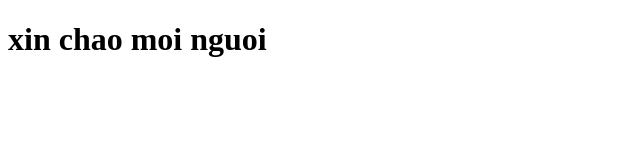
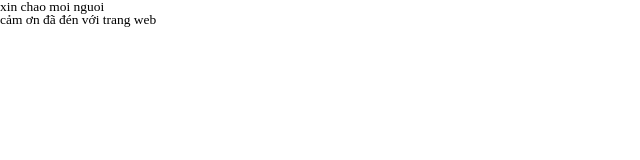
Before and after one commit to xuanphan1i/project1, a plain HTML site: page index.html in a window 1280 px wide. Shown: the whole page, without its empty margins (0-640 px from the left). Drawn offline with Linux system fonts and the light colour scheme.

Commit message:
p2 dung base du an

```diff
--- /dev/null
+++ b/accset/css/reset.css
@@ -0,0 +1,56 @@
+/* ta  CẦN CSS VÌ
+	 CÁC THẺ CÓ CÁC THUỘC TÍNH MẶC ĐỊNH, VIDU H1: MAGIN :20PX,.....
+	ĐC TRÌNH DUYỆT TỰ ĐỌNG THÊM VÀO
+	NÊN CẦN RESET
+*/
+
+
+
+/* http://meyerweb.com/eric/tools/css/reset/
+   v2.0 | 20110126
+   License: none (public domain)
+*/
+
+html, body, div, span, applet, object, iframe,
+h1, h2, h3, h4, h5, h6, p, blockquote, pre,
+a, abbr, acronym, address, big, cite, code,
+del, dfn, em, img, ins, kbd, q, s, samp,
+small, strike, strong, sub, sup, tt, var,
+b, u, i, center,
+dl, dt, dd, ol, ul, li,
+fieldset, form, label, legend,
+table, caption, tbody, tfoot, thead, tr, th, td,
+article, aside, canvas, details, embed,
+figure, figcaption, footer, header, hgroup,
+menu, nav, output, ruby, section, summary,
+time, mark, audio, video {
+	margin: 0;
+	padding: 0;
+	border: 0;
+	font-size: 100%;
+	font: inherit;
+	vertical-align: baseline;
+}
+/* HTML5 display-role reset for older browsers */
+article, aside, details, figcaption, figure,
+footer, header, hgroup, menu, nav, section {
+	display: block;
+}
+body {
+	line-height: 1;
+}
+ol, ul {
+	list-style: none;
+}
+blockquote, q {
+	quotes: none;
+}
+blockquote:before, blockquote:after,
+q:before, q:after {
+	content: '';
+	content: none;
+}
+table {
+	border-collapse: collapse;
+	border-spacing: 0;
+}
--- /dev/null
+++ b/accset/css/style.css
@@ -0,0 +1,13 @@
+*{
+   box-sizing: border-box;
+}
+
+html{
+    font-size: 52.6%;
+    /* dat font nay de doi kich
+     thuoc cho de tinh toan */
+}
+
+body{
+    font-size: 1.6rem;
+}
--- a/index.html
+++ b/index.html
@@ -4,8 +4,13 @@
     <meta charset="UTF-8">
     <meta name="viewport" content="width=device-width, initial-scale=1.0">
     <title>Document xuan</title>
+    <!-- link reset -->
+    <link rel="stylesheet" href="./accset/css/reset.css">
+    <!-- link style -->
+     <link rel="stylesheet" href="./accset/css/style.css">
 </head>
 <body>
     <h1>xin chao moi nguoi</h1>
+    <h2>cảm ơn đã đén với trang web</h2>
 </body>
 </html>
```
